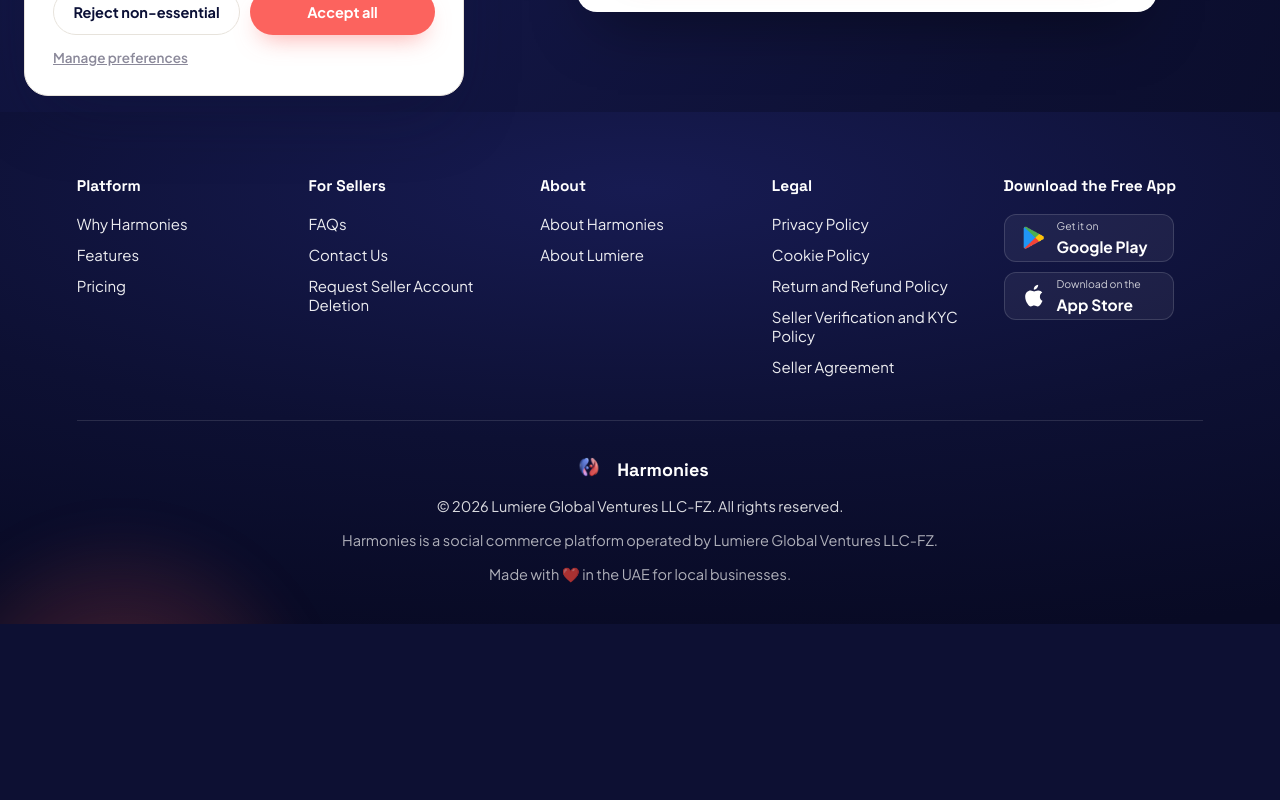
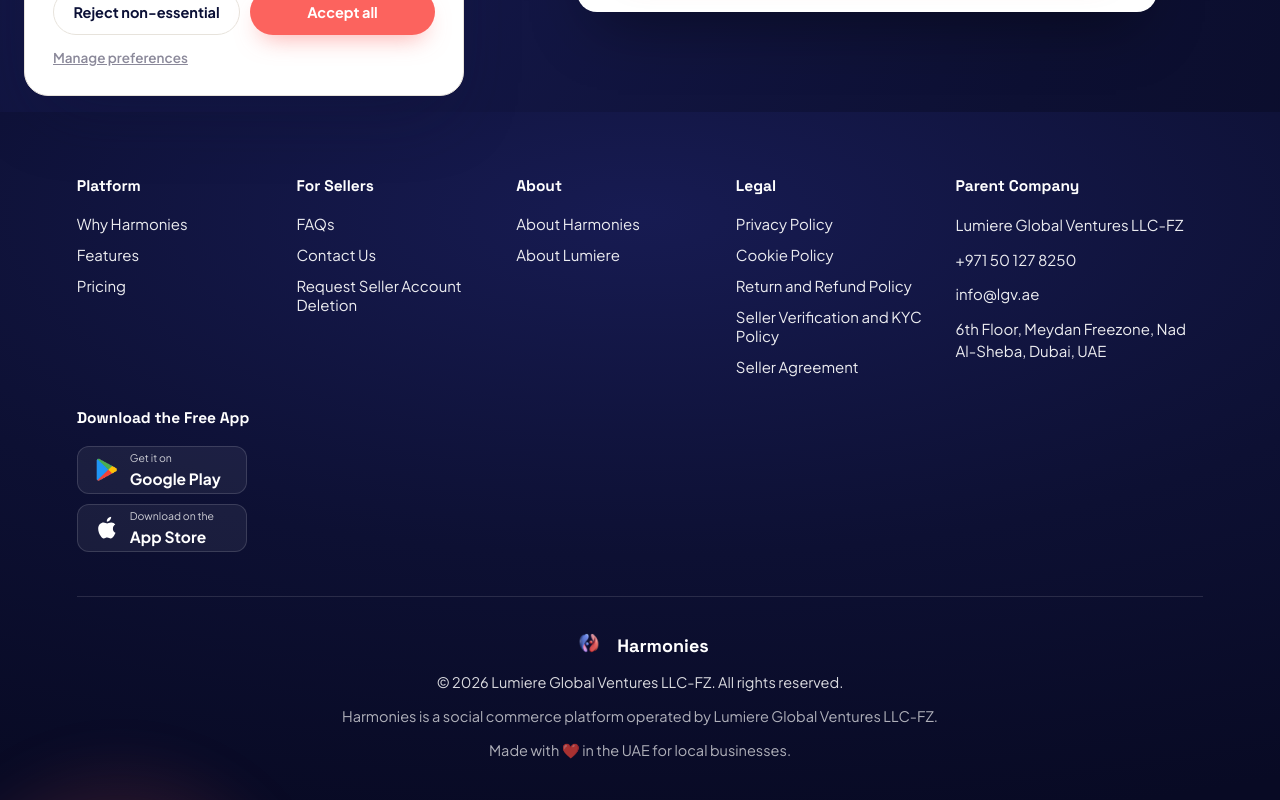
Before and after one commit to tareqballan/harmonies.ae, a React (Vite) app: page /contact in a window 1280 px wide. Shown: the part 680-1480 px from the top of the page. Before the commit the page ends 1304 px from the top, so only its background shows below. Built offline with nearby package versions, Linux system fonts and the light colour scheme; no server answers.

Commit message:
Add parent company info section to footer

```diff
--- a/src/components/Footer/Footer.jsx
+++ b/src/components/Footer/Footer.jsx
@@ -58,6 +58,22 @@
     : <a href="#" className={className}>{link.text}</a>;
 }
 
+function ParentCompanyColumn() {
+  return (
+    <div className={`${styles.column} ${styles.parentColumn}`}>
+      <div className={styles.colTitle}>Parent Company</div>
+      <div className={styles.linkStack}>
+        <a href="https://lgv.ae" target="_blank" rel="noopener noreferrer" className={styles.link}>
+          Lumiere Global Ventures LLC-FZ
+        </a>
+        <a href="tel:+971501278250" className={styles.link}>+971 50 127 8250</a>
+        <a href="mailto:info@lgv.ae" className={styles.link}>info@lgv.ae</a>
+        <span className={styles.link}>6th Floor, Meydan Freezone, Nad Al-Sheba, Dubai, UAE</span>
+      </div>
+    </div>
+  );
+}
+
 function AppDownloadColumn({ title }) {
   return (
     <div className={styles.column}>
@@ -96,6 +112,7 @@
             </div>
           </div>
         ))}
+        <ParentCompanyColumn />
         <AppDownloadColumn title="Download the Free App" />
       </div>
 
--- a/src/components/Footer/Footer.module.css
+++ b/src/components/Footer/Footer.module.css
@@ -13,6 +13,8 @@
 }
 
 .column { flex: 1 1 160px; min-width: 150px; }
+.parentColumn { flex: 1 1 220px; min-width: 220px; }
+.parentColumn .link { line-height: 1.5; }
 .colTitle {
   font-family: var(--font-display); font-weight: 700; font-size: 15.5px;
   color: #fff; margin-bottom: 18px;
@@ -49,6 +51,7 @@
   .columnsRow { justify-content: center; text-align: center; gap: 40px 24px; padding-bottom: 32px; }
   .column { flex: 1 1 45%; min-width: 140px; }
   .column:last-child { display: flex; flex-direction: column; align-items: center; }
+  .parentColumn { flex: 1 1 100%; min-width: 100%; }
   .colTitle { font-size: 15px; margin-bottom: 14px; }
   .linkStack { gap: 11px; }
   .link { font-size: 14.5px; }
```
